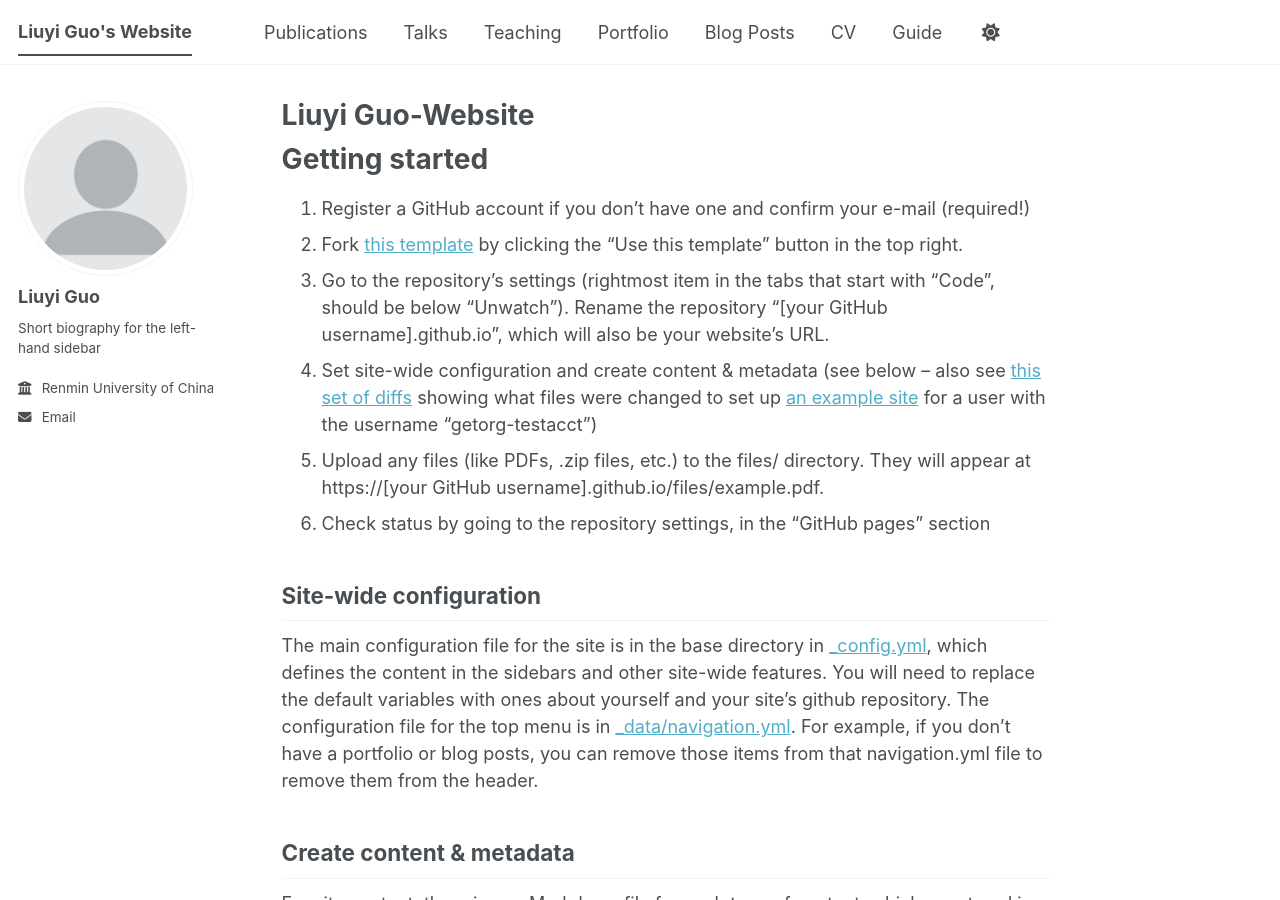
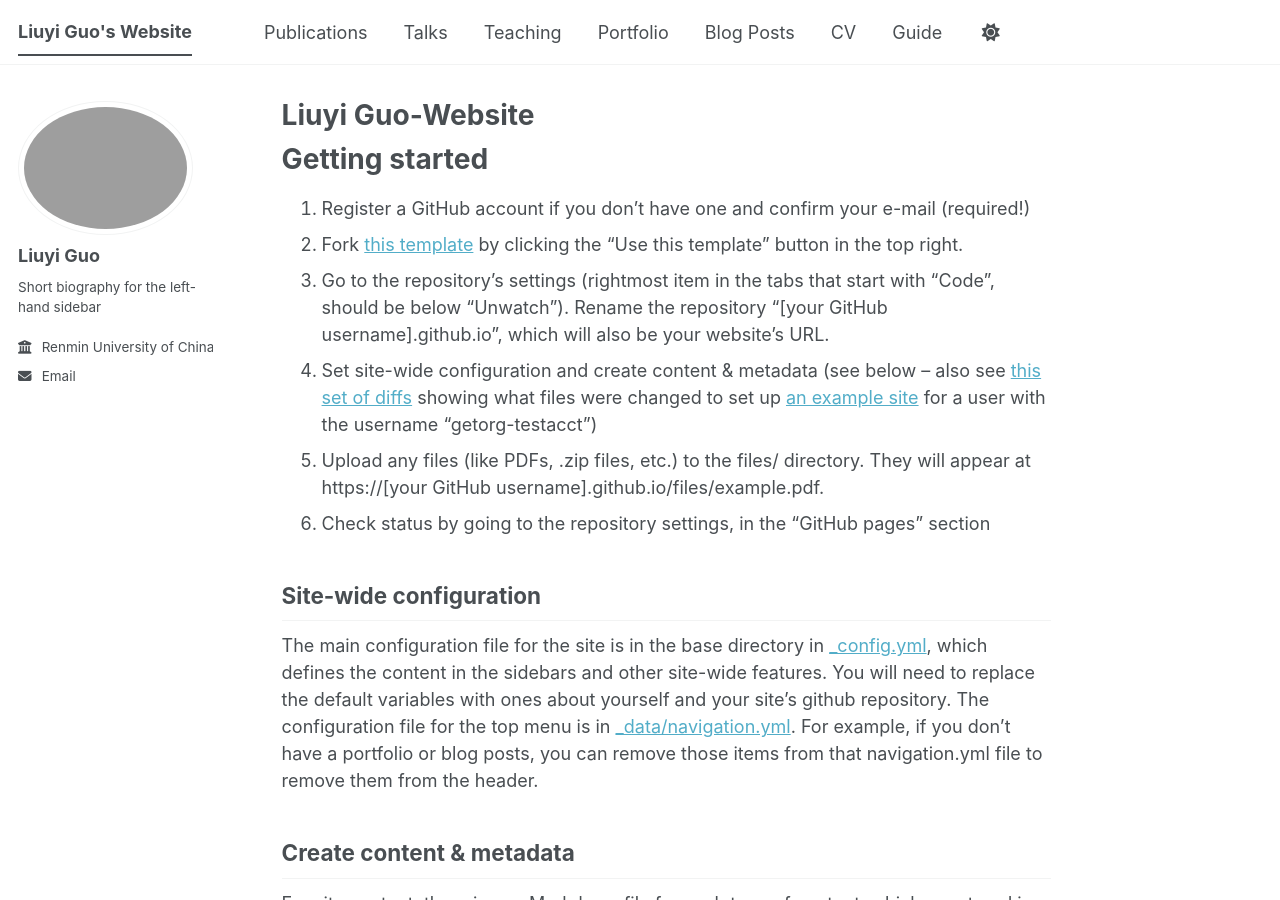
Before and after one commit to guoliuyi/lguo, a Jekyll site: the page built from _pages/about.md, in a window 1280 px wide and 900 px high. Built offline with Jekyll 4.4.1, drawn with Linux system fonts in a browser that asks for light colours; a script bundle is joined from its source files by our own code; library files that are not in the unit come from our copies.

Commit message:
Update _config.yml

```diff
--- a/_config.yml
+++ b/_config.yml
@@ -23,7 +23,7 @@ repository               : "academicpages/academicpages.github.io"
 #               Additional customization can be done by editing /_includes/author-profile.html
 author:
   # Biographic information
-  avatar           : "profile.png"
+  avatar           : "Photo_Liuyi.png"
   name             : "Liuyi Guo"
   pronouns         : # example: "she/her"
   bio              : "Short biography for the left-hand sidebar"
```
